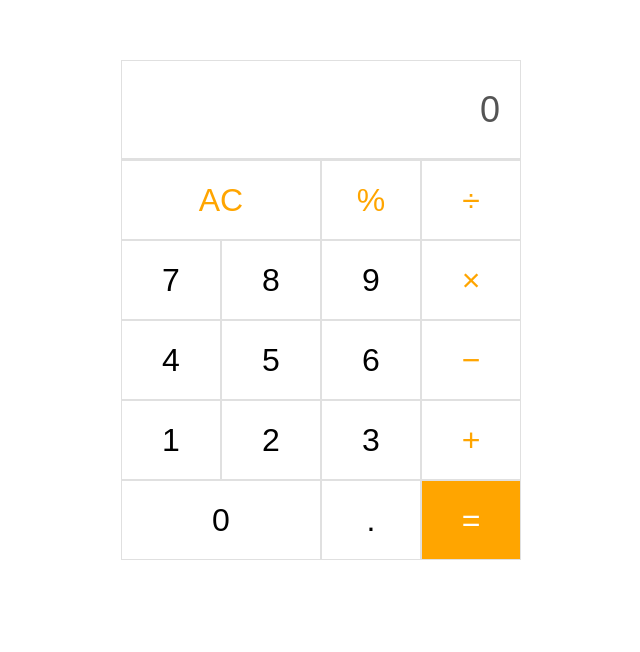
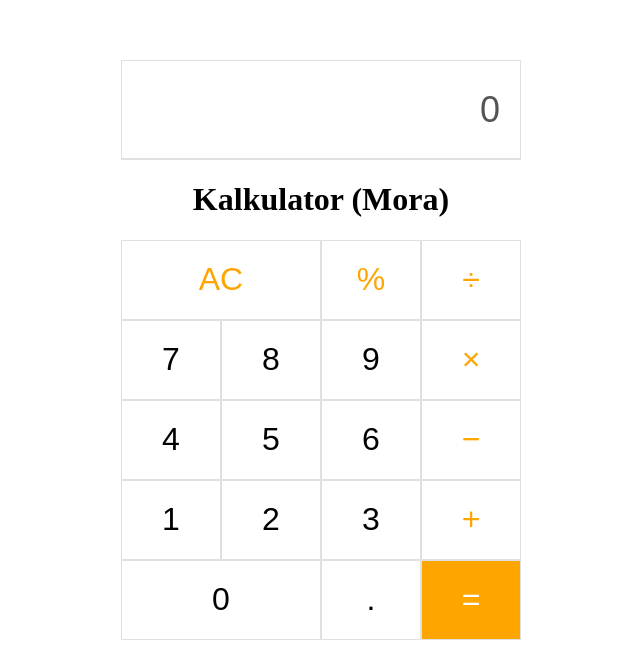
Before and after one commit to morapasca/Calculator, a plain HTML site: page index.html in a window 1280 px wide. Shown: the part 148-800 px from the top of the page, without its empty margins (319-959 px from the left). Drawn offline with Linux system fonts and the light colour scheme.

Commit message:
Update index.html

```diff
--- a/index.html
+++ b/index.html
@@ -12,6 +12,7 @@
     <div class="calculator">
         <input type="text" class="calculator-screen" value="0" disabled />
         <div class="calculator-keys">
+            <h1>Kalkulator (Mora)</h1>
             <div class="row">
                 <button class="all-clear">AC</button>
                 <button class="percentage">%</button>
```
